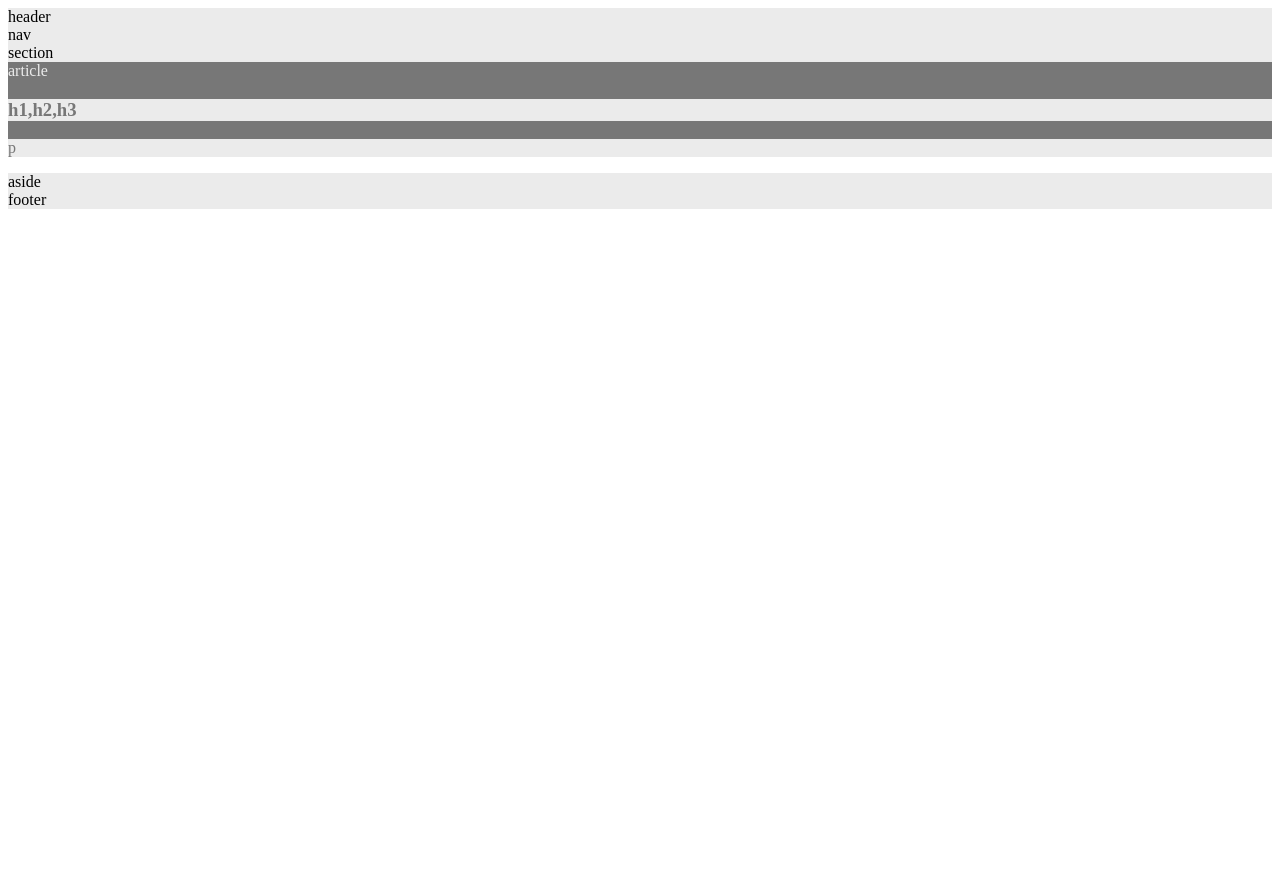
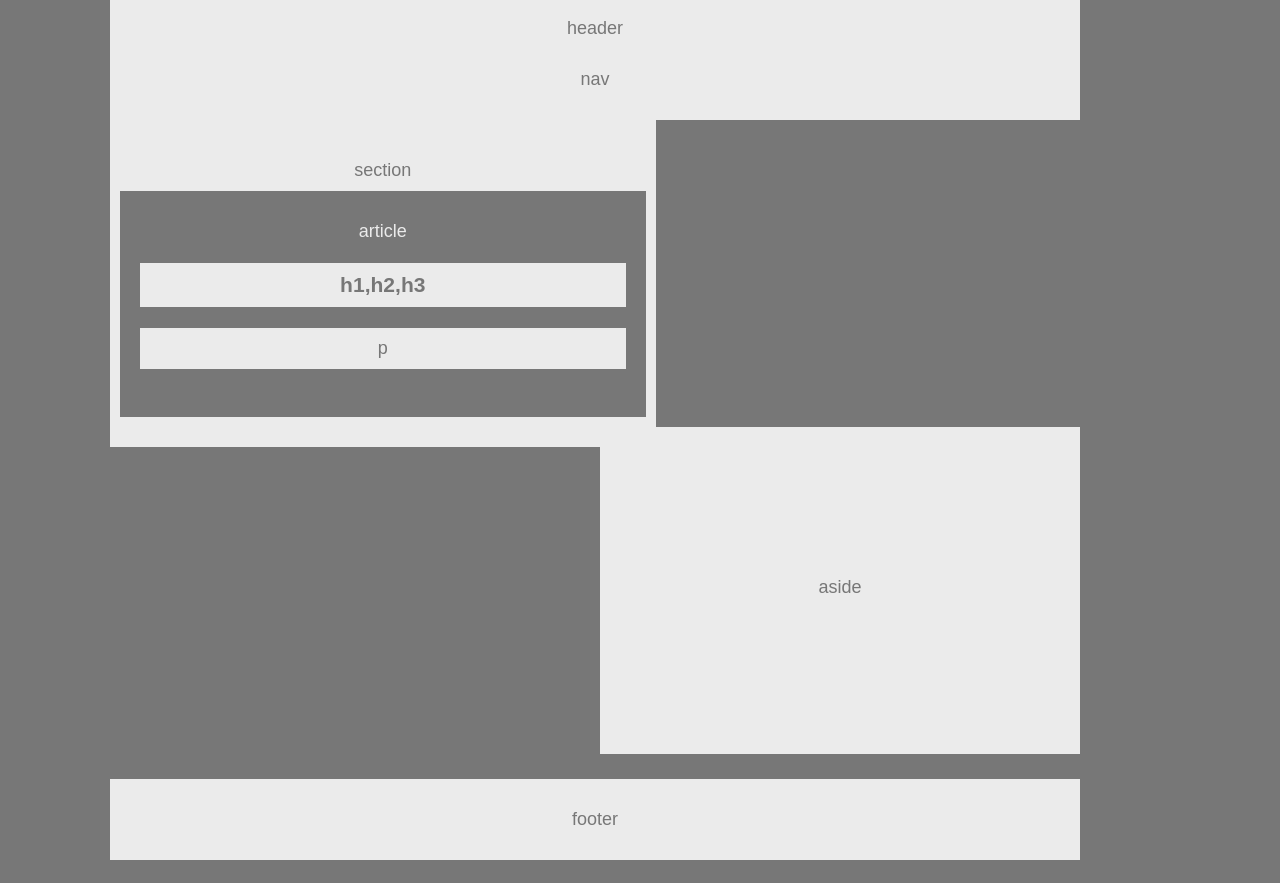
Before and after one commit to claraayala/HW-Wireframe, a plain HTML site: page index.html in a window 1280 px wide. Before the commit the page ends 800 px from the top, so only its background shows below. Drawn offline with Linux system fonts and the light colour scheme.

Commit message:
final stylesheet

```diff
--- a/style.css
+++ b/style.css
@@ -1,25 +1,83 @@
-header {background-color: #ebebeb;
+header {background-color: #ebebeb ;
+    text-align: center;
+    padding: 30px;
+    margin-bottom: -10px;
+    margin-top: -20px
 }
 
+body {font-family: Arial, Helvetica, sans-serif;
+color: #777;
+background-color: #777;
+font-size: 18px;
+margin-left: 110px;
+margin-right: 200px
+
+
+}
 nav {background-color: #ebebeb;
+    text-align: center;
+    padding: 30px;
+    position: relative; top: -20px
+
 }
 
 section {background-color: #ebebeb;
+    text-align: center;
+    float: left;
+    padding: 40px;
+    width: 48%;
+    position: relative; top: -20px
+
+
 }
 
 aside {background-color: #ebebeb;
+    text-align: center;
+    width: 180px;
+    height: 27px;
+    float: right;
+    padding: 150px;
+    position: relative; top: -40px
+
+
+
 }
 
-footer {background-color: #ebebeb;
+footer { clear: both;
+    overflow: auto;
+    background-color: #ebebeb;
+    text-align: center;
+    margin-top: 30px;
+    padding: 30px;
+    position: relative; top: -15px;
+
 }
 
 article {color: #ebebeb;
  background-color: #777;
+ text-align: center;
+ width:100%;
+ padding: 30px;
+ position: relative; top: 10px; right: 30px;
+
 }
 
 h1 {color: #777;
  background-color: #ebebeb;
+ text-align: center;
+ width:100%;
+ padding: 10px;
+ position: relative; right: 10px;
+
+
 }
 
 p {color: #777;
- background-color: #ebebeb}
+ background-color: #ebebeb;
+ text-align: center;
+ width:100%;
+ padding: 10px;
+ position: relative; right: 10px;
+
+
+}
```
